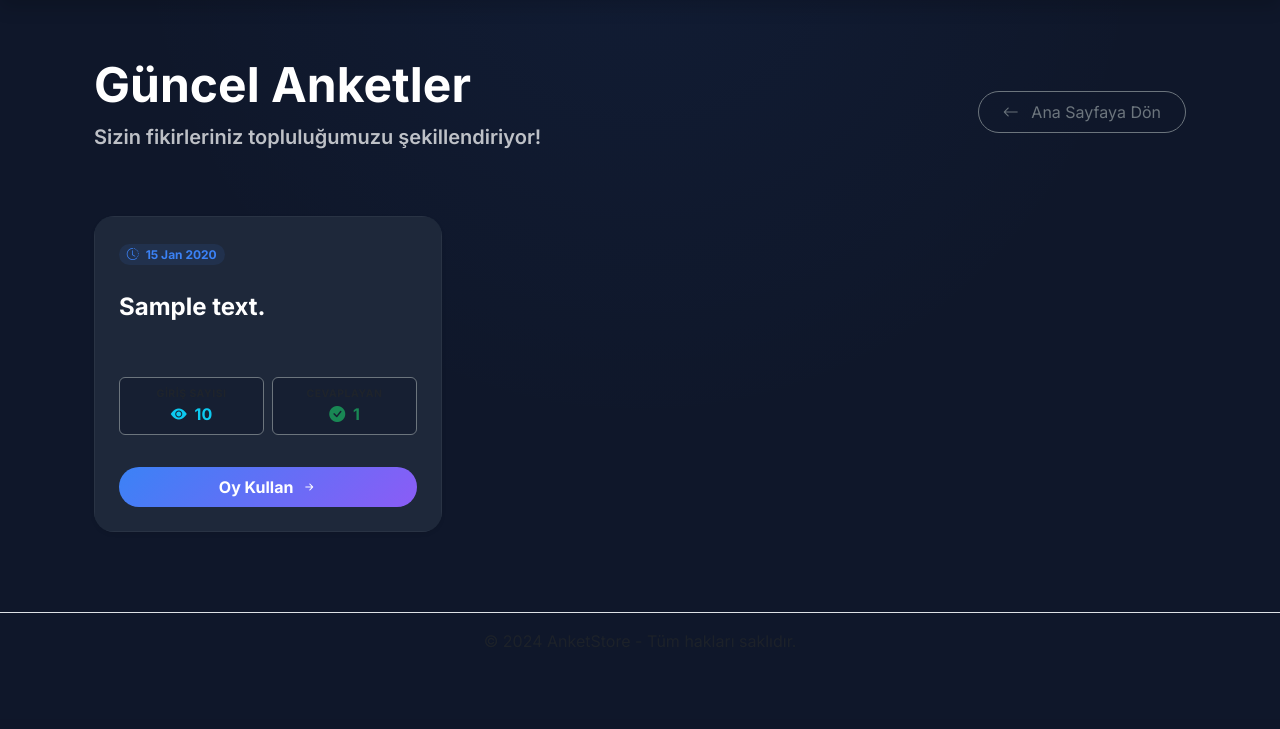
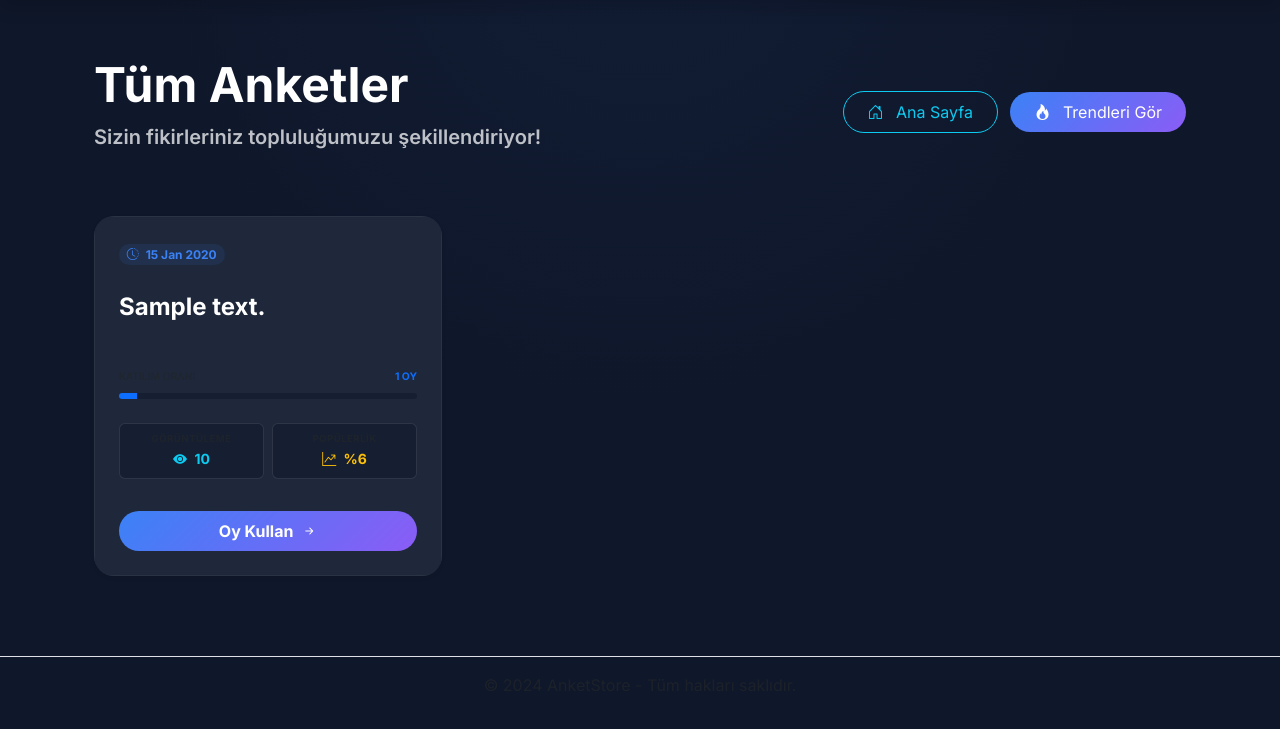
Before and after one commit to eymenisleksoy/AnketStore, a Django app: page /polls/list/ in a window 1280 px wide. Shown: the part 81-810 px from the top of the page. Before the commit the page ends 728 px from the top, so only its background shows below. Run offline with Django 5.2, Linux system fonts and the light colour scheme; tables that the repository leaves empty hold one stand-in row (values such as "Sample post").

Commit message:
Added Trending polls feature and dynamic statistics section

```diff
--- a/polls/templates/polls/list.html
+++ b/polls/templates/polls/list.html
@@ -7,13 +7,22 @@
     <!-- Header Section -->
     <div class="row mb-5 align-items-center">
         <div class="col-md-6">
-            <h1 class="display-5 fw-bold text-white mb-2">Güncel Anketler</h1>
+            <h1 class="display-5 fw-bold text-white mb-2">{{ title|default:"Tüm Anketler" }}</h1>
             <p class="text-light fw-semibold fs-5 opacity-75">Sizin fikirleriniz topluluğumuzu şekillendiriyor!</p>
         </div>
         <div class="col-md-6 text-md-end">
-            <a href="{% url 'polls:index' %}" class="btn btn-outline-secondary px-4 py-2 rounded-pill transition">
-                <i class="bi bi-arrow-left me-2"></i> Ana Sayfaya Dön
+            <a href="{% url 'polls:index' %}" class="btn btn-outline-info px-4 py-2 rounded-pill transform-hover transition-all me-2">
+                <i class="bi bi-house-door me-2"></i> Ana Sayfa
             </a>
+            {% if title == "Tüm Anketler" %}
+            <a href="{% url 'polls:trending' %}" class="btn btn-primary px-4 py-2 rounded-pill transform-hover transition-all">
+                <i class="bi bi-fire me-2"></i> Trendleri Gör
+            </a>
+            {% else %}
+            <a href="{% url 'polls:list' %}" class="btn btn-primary px-4 py-2 rounded-pill transform-hover transition-all">
+                <i class="bi bi-list-ul me-2"></i> Tüm Anketler
+            </a>
+            {% endif %}
         </div>
     </div>
 
@@ -37,17 +46,27 @@
                         </h4>
 
                         <!-- Stats Section -->
-                        <div class="row g-2 mb-4 mt-auto">
-                            <div class="col-6">
-                                <div class="p-2 rounded bg-dark border border-secondary text-center" style="background: rgba(15, 23, 42, 0.5) !important;">
-                                    <small class="text-muted d-block text-uppercase fw-bold" style="font-size: 0.65rem; letter-spacing: 0.05em;">Giriş Sayısı</small>
-                                    <span class="text-info fw-bold"><i class="bi bi-eye-fill me-1"></i> {{ question.views }}</span>
+                        <div class="mt-auto">
+                            <div class="d-flex justify-content-between align-items-center mb-2 text-uppercase" style="font-size: 0.65rem;">
+                                <span class="text-muted">Katılım Oranı</span>
+                                <span class="text-primary fw-bold">{{ question.total_votes|default:0 }} Oy</span>
+                            </div>
+                            <div class="progress mb-4" style="height: 6px; background: rgba(15, 23, 42, 0.5); border-radius: 10px;">
+                                <div class="progress-bar bg-primary" role="progressbar" style="width: {{ question.total_votes|default:0|add:5 }}%;" aria-valuenow="25" aria-valuemin="0" aria-valuemax="100"></div>
+                            </div>
+
+                            <div class="row g-2 mb-4">
+                                <div class="col-6">
+                                    <div class="p-2 rounded bg-dark border border-white border-opacity-10 text-center" style="background: rgba(15, 23, 42, 0.5) !important;">
+                                        <small class="text-muted d-block text-uppercase fw-bold" style="font-size: 0.6rem; letter-spacing: 0.05em;">Görüntüleme</small>
+                                        <span class="text-info fw-bold small"><i class="bi bi-eye-fill me-1"></i> {{ question.views }}</span>
+                                    </div>
                                 </div>
-                            </div>
-                            <div class="col-6">
-                                <div class="p-2 rounded bg-dark border border-secondary text-center" style="background: rgba(15, 23, 42, 0.5) !important;">
-                                    <small class="text-muted d-block text-uppercase fw-bold" style="font-size: 0.65rem; letter-spacing: 0.05em;">Cevaplayan</small>
-                                    <span class="text-success fw-bold"><i class="bi bi-check-circle-fill me-1"></i> {{ question.total_votes }}</span>
+                                <div class="col-6">
+                                    <div class="p-2 rounded bg-dark border border-white border-opacity-10 text-center" style="background: rgba(15, 23, 42, 0.5) !important;">
+                                        <small class="text-muted d-block text-uppercase fw-bold" style="font-size: 0.6rem; letter-spacing: 0.05em;">Popülerlik</small>
+                                        <span class="text-warning fw-bold small"><i class="bi bi-graph-up-arrow me-1"></i> %{{ question.total_votes|default:0|add:5 }}</span>
+                                    </div>
                                 </div>
                             </div>
                         </div>
--- a/polls/urls.py
+++ b/polls/urls.py
@@ -8,6 +8,9 @@ urlpatterns = [
 
     # Anket listesi: /polls/list/
     path('list/', views.poll_list, name='list'),
+
+    # Trend anketler: /polls/trending/
+    path('trending/', views.trending_polls, name='trending'),
 
     # Soru detayı: /polls/5/
     path('<int:question_id>/', views.detail, name='detail'),
--- a/polls/views.py
+++ b/polls/views.py
@@ -3,15 +3,33 @@ from django.http import HttpResponse, HttpResponseRedirect
 from django.urls import reverse
 from .models import Question, Choice, Comment
 
+from django.db.models import Sum
+
 # 1. Ana Sayfa (Landing Page)
 def index(request):
-    return render(request, 'polls/index.html')
+    total_polls = Question.objects.count()
+    total_votes = Choice.objects.aggregate(Sum('votes'))['votes__sum'] or 0
+    total_views = Question.objects.aggregate(Sum('views'))['views__sum'] or 0
+
+    context = {
+        'total_polls': total_polls,
+        'total_votes': total_votes,
+        'total_views': total_views,
+    }
+    return render(request, 'polls/index.html', context)
 
 # 2. Anket Listesi (Tüm anketleri listeler)
 def poll_list(request):
     # En son eklenen 20 soruyu tarihe göre sıralayıp alıyoruz
     latest_question_list = Question.objects.order_by('-pub_date')[:20]
-    context = {'latest_question_list': latest_question_list}
+    context = {'latest_question_list': latest_question_list, 'title': 'Tüm Anketler'}
+    return render(request, 'polls/list.html', context)
+
+# 2.1 Trend Anketler (Rasgele anketler)
+def trending_polls(request):
+    # Rasgele 6 anket alıyoruz
+    random_question_list = Question.objects.order_by('?')[:6]
+    context = {'latest_question_list': random_question_list, 'title': 'Trend Anketler'}
     return render(request, 'polls/list.html', context)
 
 # 3. Soru Detayı (Tek bir soruyu ve seçeneklerini gösterir)
```
Also changed, not shown: polls/templates/polls/index.html (+9 -6 lines).
